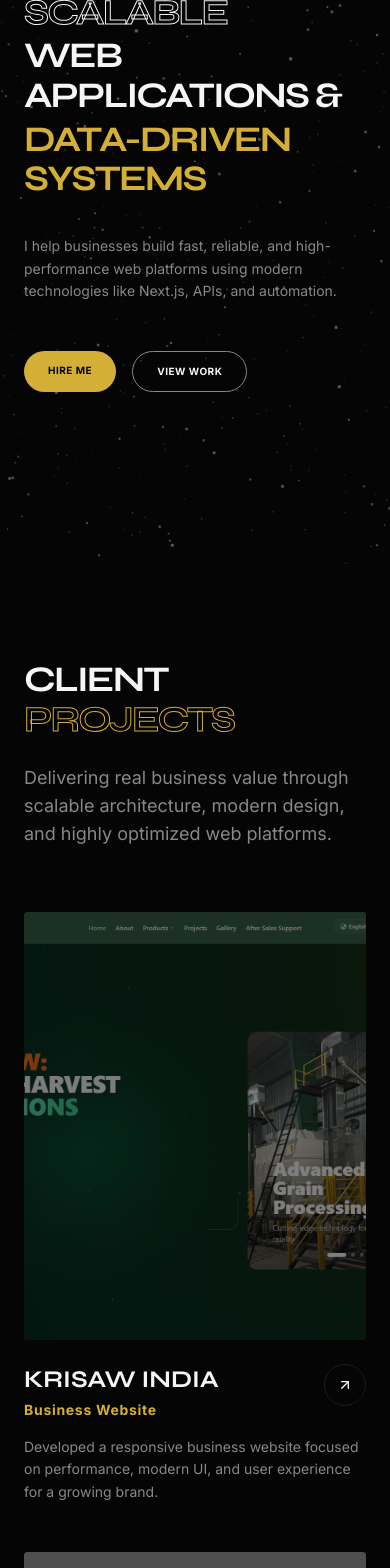
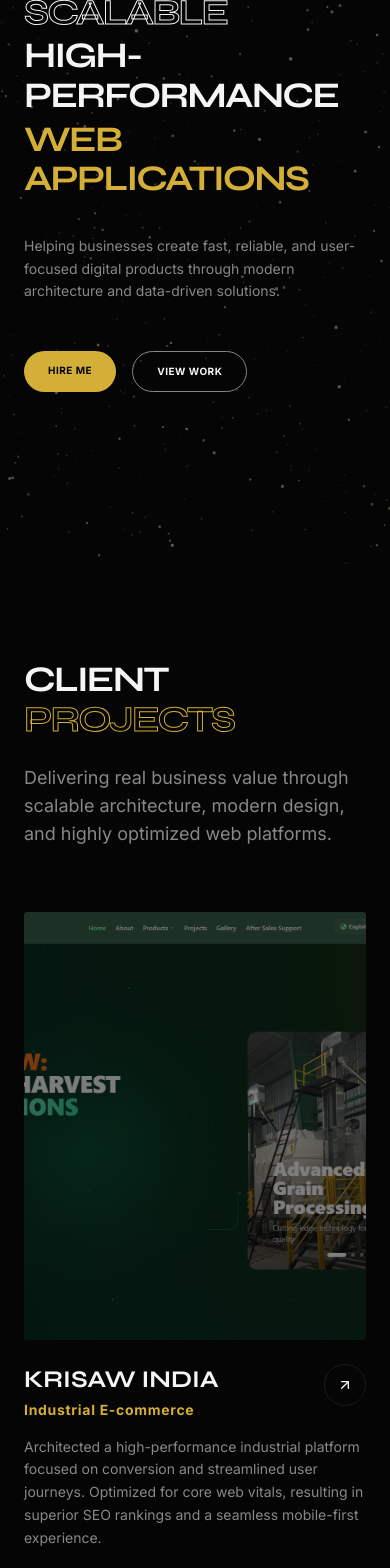
Before and after one commit to Amanrajput7169/pro, a Next.js app: page / in a window 390 px wide. Shown: the part 280-1848 px from the top of the page. Built offline with nearby package versions, Linux system fonts and the light colour scheme; grey boxes are pictures that could not be loaded.

Commit message:
check on mobile

```diff
--- a/src/components/sections/About.tsx
+++ b/src/components/sections/About.tsx
@@ -30,7 +30,7 @@ export default function About() {
     { scope: containerRef }
   );
 
-  const text = "I am a Full Stack Developer focused on building scalable, high-performance web applications and real-world solutions. I have experience working on client projects as well as developing systems that handle real-time data, automation, and performance optimization. I focus on writing clean, maintainable code and delivering solutions that provide real business value.";
+  const text = "I am a Full Stack Developer specialized in engineering scalable, high-performance web applications that drive real business growth. My experience spans across architecting production-level systems that handle real-time data, complex automation workflows, and deep performance optimization. I am committed to technical excellence, writing maintainable code, and delivering impactful digital products that solve complex business challenges.";
 
   return (
     <section ref={containerRef} id="about" className="py-32 px-6 md:px-12 lg:px-24 min-h-screen flex items-center justify-center">
--- a/src/components/sections/CoreProjects.tsx
+++ b/src/components/sections/CoreProjects.tsx
@@ -10,31 +10,31 @@ gsap.registerPlugin(ScrollTrigger);
 
 const coreProjects = [
   {
-    title: "Real-Time Chat Application",
-    description: "Developed a real-time chat system using WebSockets with secure authentication and live messaging.",
+    title: "Secure Real-Time Communication Engine",
+    description: "Developed a mission-critical real-time communication system leveraging bi-directional WebSocket protocols with robust end-to-end encryption and session management.",
     tags: ["WebSockets", "Node.js", "React", "Socket.io"],
     links: {
       code: "#",
       live: "#"
     },
     metrics: [
-      "Supports concurrent users seamlessly",
-      "Ultra-low latency communication",
-      "Secure encrypted data handling",
+      "Handles high-concurrency event loops",
+      "Low-latency message propagation",
+      "Enterprise-grade security protocols",
     ]
   },
   {
-    title: "Crypto Dashboard",
-    description: "Built a complex dashboard displaying real-time cryptocurrency data streams with a highly responsive UI.",
+    title: "Financial Data Streaming Dashboard",
+    description: "Built a high-frequency financial dashboard for real-time cryptocurrency market analysis. Integrated low-latency data streams with advanced visualization for data-driven decision making.",
     tags: ["Next.js", "REST APIs", "TailwindCSS", "Recharts"],
     links: {
       code: "#",
       live: "https://cryptoverseap.netlify.app/"
     },
     metrics: [
-      "Live market data integration",
-      "Optimized UI/UX for all devices",
-      "High-frequency state updates",
+      "Real-time market volatility tracking",
+      "Sub-second data refresh intervals",
+      "Cross-platform responsive architecture",
     ]
   }
 ];
--- a/src/components/sections/FeaturedProjects.tsx
+++ b/src/components/sections/FeaturedProjects.tsx
@@ -11,22 +11,22 @@ gsap.registerPlugin(ScrollTrigger);
 const projects = [
   {
     title: "Krisaw India",
-    category: "Business Website",
-    description: "Developed a responsive business website focused on performance, modern UI, and user experience for a growing brand.",
+    category: "Industrial E-commerce",
+    description: "Architected a high-performance industrial platform focused on conversion and streamlined user journeys. Optimized for core web vitals, resulting in superior SEO rankings and a seamless mobile-first experience.",
     image: "/projects/krisawindia.png",
     link: "https://krisawindia.com/",
   },
   {
     title: "Palace Junga Shimla",
-    category: "Hospitality Platform",
-    description: "Built a hospitality website with clean UI, optimized performance, and improved user engagement for hotel bookings.",
+    category: "Hospitality Management",
+    description: "Designed and developed a premium hospitality platform that prioritizes visual storytelling and performance. Implemented advanced caching strategies to ensure rapid load times for a high-traffic booking system.",
     image: "/projects/palacejungashimla.png",
     link: "https://palacejungashimla.com/",
   },
   {
     title: "Shivnem Graphics",
-    category: "Agency Portfolio",
-    description: "Created a business portfolio website with modern design, responsive layout, and optimized loading speed.",
+    category: "Agency Infrastructure",
+    description: "Built a robust agency portfolio emphasizing technical excellence and interactive design. Focused on building a scalable architecture that handles high-resolution asset delivery without compromising performance.",
     image: "/projects/shivnemgraphics.png",
     link: "https://shivnemgraphics.com/",
   },
--- a/src/components/sections/Footer.tsx
+++ b/src/components/sections/Footer.tsx
@@ -42,17 +42,27 @@ export default function Footer() {
   return (
     <footer ref={containerRef} id="contact" className="pt-32 pb-12 md:pb-16 px-6 md:px-12 lg:px-24 bg-foreground text-background">
       <div className="flex flex-col items-center text-center max-w-4xl mx-auto">
-        <p className="text-sm uppercase tracking-widest font-sans mb-8">Got a project in mind?</p>
+        <p className="text-sm uppercase tracking-widest font-sans mb-8">Ready to elevate your digital presence?</p>
         <h2 className="text-5xl md:text-7xl lg:text-[8vw] leading-none font-bold uppercase tracking-tighter mb-12">
-          Let&apos;s <br /> <span className="text-outline text-background" style={{ WebkitTextStrokeColor: "var(--background)" }}>Talk</span>
+          Have a project in mind? <br /> <span className="text-outline text-background" style={{ WebkitTextStrokeColor: "var(--background)" }}>Let’s build something impactful together.</span>
         </h2>
 
+        <div className="flex flex-wrap justify-center gap-6">
           <a
             href="mailto:hello@example.com"
             className="magnetic-link inline-block py-4 px-12 rounded-full bg-accent text-background font-bold uppercase text-lg hover:bg-white transition-colors duration-300"
           >
             Get in touch
           </a>
+          <a
+            href="https://www.linkedin.com/in/aman-kumar-81574a21b"
+            target="_blank"
+            rel="noopener noreferrer"
+            className="magnetic-link inline-block py-4 px-12 rounded-full border border-background text-background font-bold uppercase text-lg hover:bg-accent hover:border-accent transition-colors duration-300"
+          >
+            LinkedIn
+          </a>
+        </div>
       </div>
 
       <div className="mt-20 pt-8 border-t border-background/20 flex flex-col md:flex-row items-center justify-between gap-8 font-sans text-xs sm:text-sm text-background/60">
--- a/src/components/sections/Hero.tsx
+++ b/src/components/sections/Hero.tsx
@@ -57,15 +57,15 @@ export default function Hero() {
             <span className="inline-block">Building Scalable</span>
           </div>
           <div className="hero-line overflow-hidden pb-1">
-            <span className="inline-block">Web Applications &</span>
+            <span className="inline-block">High-Performance</span>
           </div>
           <div className="hero-line overflow-hidden text-accent pb-1">
-            <span className="inline-block">Data-Driven Systems</span>
+            <span className="inline-block">Web Applications</span>
           </div>
         </h1>
 
         <p className="hero-subtitle mt-4 md:mt-8 max-w-2xl text-sm sm:text-base md:text-lg text-muted-foreground font-sans leading-relaxed">
-          I help businesses build fast, reliable, and high-performance web platforms using modern technologies like Next.js, APIs, and automation.
+          Helping businesses create fast, reliable, and user-focused digital products through modern architecture and data-driven solutions.
         </p>
 
         <div className="hero-cta mt-8 md:mt-12 flex flex-wrap gap-4 md:gap-6 font-sans font-bold uppercase text-[10px] sm:text-xs tracking-wider">
--- a/src/components/sections/Services.tsx
+++ b/src/components/sections/Services.tsx
@@ -11,22 +11,27 @@ const services = [
   {
     number: "01",
     title: "Full Stack Web Development",
-    description: "Building end-to-end, high-performance web applications utilizing Next.js, React, and Node.js for robust architecture.",
+    description: "Building end-to-end, high-performance web applications utilizing Next.js, React, and Node.js for robust, enterprise-grade architecture.",
   },
   {
     number: "02",
     title: "API Development & Integration",
-    description: "Designing and integrating secure, scalable RESTful APIs and external services to power complex business logic.",
+    description: "Designing and integrating secure, scalable RESTful APIs and external services to power complex business logic and seamless data flow.",
   },
   {
     number: "03",
-    title: "Real-Time Applications",
-    description: "Implementing low-latency WebSockets and event-driven architectures for live chat, dashboards, and real-time data sync.",
+    title: "Real-Time Systems",
+    description: "Implementing low-latency WebSockets and event-driven architectures for live communication, dashboards, and mission-critical data sync.",
   },
   {
     number: "04",
     title: "Performance Optimization",
-    description: "Auditing and optimizing web platforms for lightning-fast load times, SEO, and massive scalability.",
+    description: "Auditing and optimizing web platforms for lightning-fast load times, superior core web vitals, and massive scalability.",
+  },
+  {
+    number: "05",
+    title: "Scalable Web Solutions",
+    description: "Developing future-proof digital products that grow with your business, focusing on maintainability, security, and user experience.",
   },
 ];
 
```
Also changed, not shown: src/components/sections/ProjectSpotlight.tsx (+26 -10 lines). Lines whose indentation alone changed are shown as unchanged.
